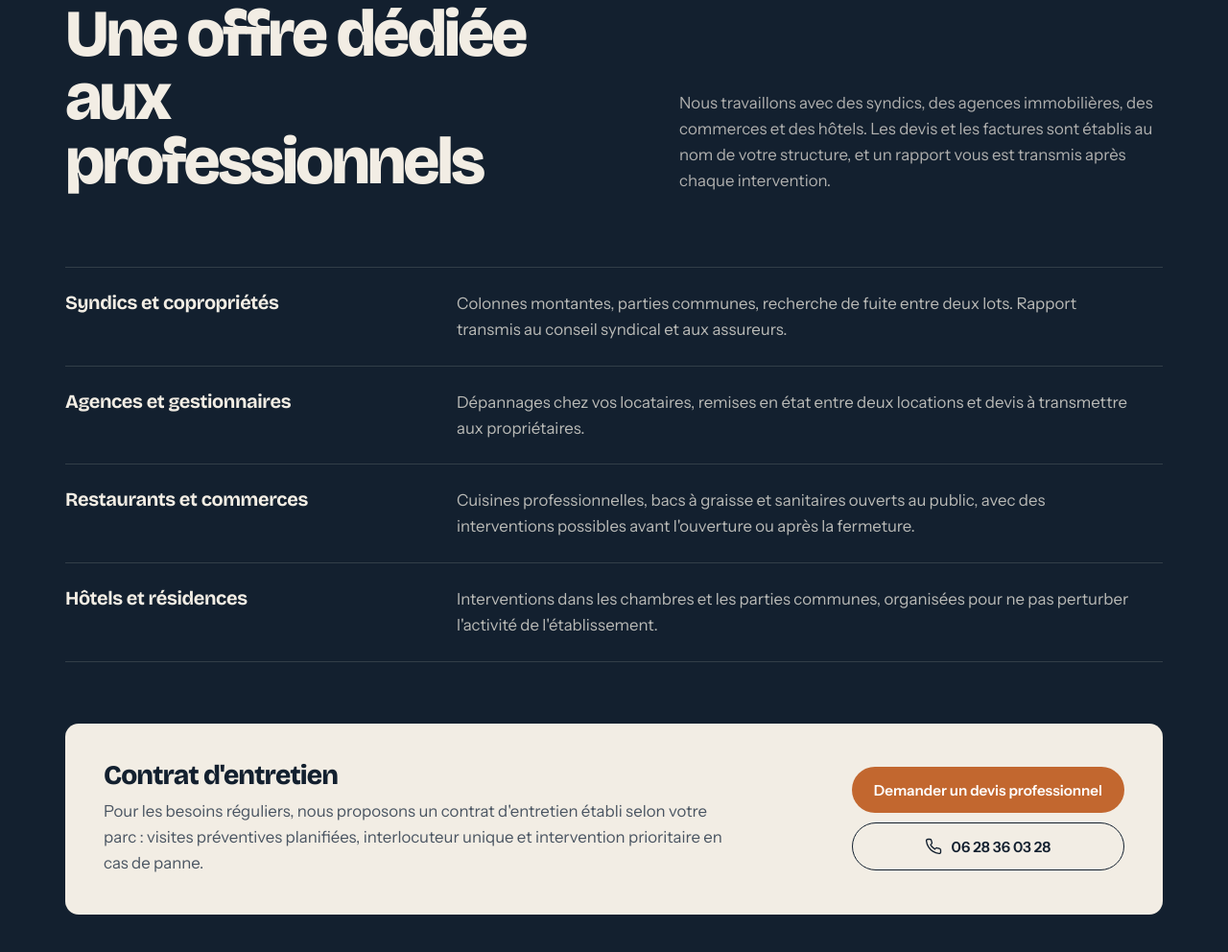
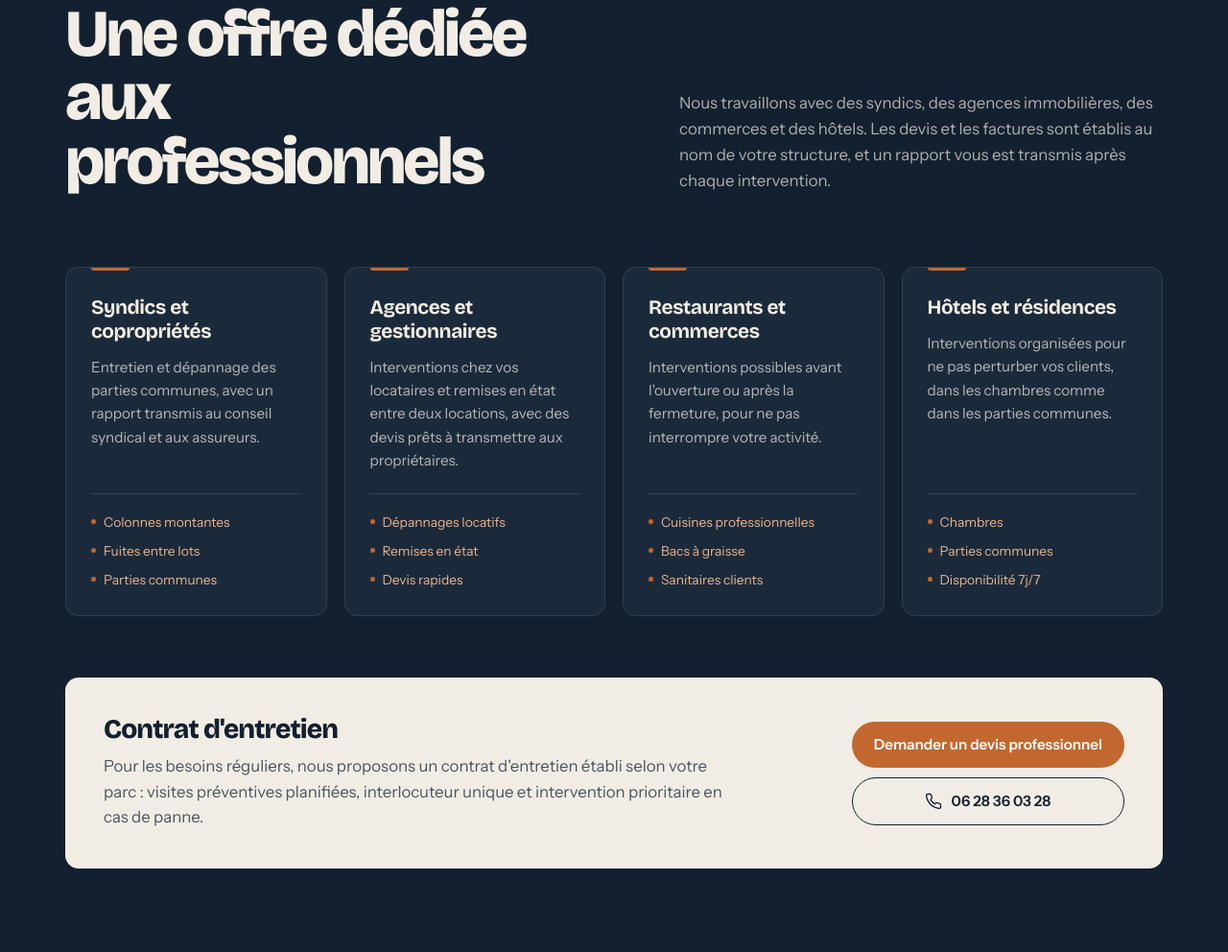
Before and after one commit to melissaamrar7-hue/elmasplomberie, a plain HTML site: page index.html in a window 1280 px wide. Shown: the part 4787-5779 px from the top of the page at 96% size. Drawn offline with nearby package versions, Linux system fonts and the light colour scheme.

Commit message:
Professionnels : présentation en 4 cartes
Co-Authored-By: Claude Opus 5.5 <noreply@anthropic.com>
Claude-Session: https://claude.ai/code/session_01HnVhRBmh5YSgRXdn9kKRTK

```diff
--- a/index.html
+++ b/index.html
@@ -232,15 +232,22 @@ p{margin:0}
 /* Professionnels */
 .pros{background:var(--encre);color:var(--papier)}
 .pros .tete p{color:rgba(242,237,228,.7)}
-.pros-tableau{margin:0;border-bottom:1px solid rgba(242,237,228,.14)}
-.pros-tableau > div{display:grid;grid-template-columns:minmax(220px,1fr) 2fr;gap:8px 40px;padding:24px 0;border-top:1px solid rgba(242,237,228,.14)}
-.pros-tableau dt{font:700 1.25rem/1.25 var(--display);letter-spacing:-.02em}
-.pros-tableau dd{margin:0;color:rgba(242,237,228,.75);max-width:42em}
+.pros-cartes{display:grid;grid-template-columns:repeat(4,1fr);gap:18px}
+.pros-carte{position:relative;display:flex;flex-direction:column;background:#1B2A3B;border:1px solid rgba(242,237,228,.1);border-radius:14px;padding:30px 26px 26px;transition:border-color .3s,transform .3s}
+.pros-carte::before{content:"";position:absolute;left:26px;top:0;width:40px;height:3px;background:var(--cuivre);border-radius:0 0 3px 3px}
+.pros-carte:hover{border-color:rgba(232,180,140,.45);transform:translateY(-4px)}
+.pros-carte h3{font-size:1.3rem;letter-spacing:-.02em;line-height:1.2;margin-bottom:12px}
+.pros-carte p{color:rgba(242,237,228,.72);font-size:.95rem;flex:1}
+.pros-carte ul{list-style:none;margin:22px 0 0;padding:18px 0 0;border-top:1px solid rgba(242,237,228,.12);display:grid;gap:8px}
+.pros-carte li{font-size:.86rem;color:var(--cuivre-clair);display:flex;gap:8px}
+.pros-carte li::before{content:"";width:5px;height:5px;border-radius:50%;background:var(--cuivre);margin-top:.55em;flex:none}
+@media (max-width:1080px){.pros-cartes{grid-template-columns:repeat(2,1fr)}}
+@media (max-width:560px){.pros-cartes{grid-template-columns:1fr}}
 .pros-contrat{margin-top:clamp(40px,5vw,64px);display:grid;grid-template-columns:1.3fr auto;gap:28px 48px;align-items:center;background:var(--papier);color:var(--encre);border-radius:14px;padding:clamp(26px,3.5vw,40px)}
 .pros-contrat h3{font-size:clamp(1.4rem,2.2vw,1.8rem);font-weight:800;letter-spacing:-.03em;margin-bottom:10px}
 .pros-contrat p{color:var(--encre-2);max-width:40em}
 .pros-actions{display:flex;flex-direction:column;gap:10px}
-@media (max-width:860px){.pros-tableau > div{grid-template-columns:1fr}.pros-contrat{grid-template-columns:1fr}.pros-actions{flex-direction:row;flex-wrap:wrap}}
+@media (max-width:860px){.pros-contrat{grid-template-columns:1fr}.pros-actions{flex-direction:row;flex-wrap:wrap}}
 
 /* Rénovations avant / après */
 .renov{background:var(--encre);color:var(--papier)}
@@ -680,12 +687,28 @@ body.mode-edition [contenteditable="true"]:focus{outline:2px solid var(--cuivre)
       <p>Nous travaillons avec des syndics, des agences immobilières, des commerces et des hôtels. Les devis et les factures sont établis au nom de votre structure, et un rapport vous est transmis après chaque intervention.</p>
     </div>
     <div class="pros-corps">
-      <dl class="pros-tableau reveal">
-        <div><dt>Syndics et copropriétés</dt><dd>Colonnes montantes, parties communes, recherche de fuite entre deux lots. Rapport transmis au conseil syndical et aux assureurs.</dd></div>
-        <div><dt>Agences et gestionnaires</dt><dd>Dépannages chez vos locataires, remises en état entre deux locations et devis à transmettre aux propriétaires.</dd></div>
-        <div><dt>Restaurants et commerces</dt><dd>Cuisines professionnelles, bacs à graisse et sanitaires ouverts au public, avec des interventions possibles avant l'ouverture ou après la fermeture.</dd></div>
-        <div><dt>Hôtels et résidences</dt><dd>Interventions dans les chambres et les parties communes, organisées pour ne pas perturber l'activité de l'établissement.</dd></div>
-      </dl>
+      <div class="pros-cartes">
+        <article class="pros-carte reveal">
+          <h3>Syndics et copropriétés</h3>
+          <p>Entretien et dépannage des parties communes, avec un rapport transmis au conseil syndical et aux assureurs.</p>
+          <ul><li>Colonnes montantes</li><li>Fuites entre lots</li><li>Parties communes</li></ul>
+        </article>
+        <article class="pros-carte reveal">
+          <h3>Agences et gestionnaires</h3>
+          <p>Interventions chez vos locataires et remises en état entre deux locations, avec des devis prêts à transmettre aux propriétaires.</p>
+          <ul><li>Dépannages locatifs</li><li>Remises en état</li><li>Devis rapides</li></ul>
+        </article>
+        <article class="pros-carte reveal">
+          <h3>Restaurants et commerces</h3>
+          <p>Interventions possibles avant l'ouverture ou après la fermeture, pour ne pas interrompre votre activité.</p>
+          <ul><li>Cuisines professionnelles</li><li>Bacs à graisse</li><li>Sanitaires clients</li></ul>
+        </article>
+        <article class="pros-carte reveal">
+          <h3>Hôtels et résidences</h3>
+          <p>Interventions organisées pour ne pas perturber vos clients, dans les chambres comme dans les parties communes.</p>
+          <ul><li>Chambres</li><li>Parties communes</li><li>Disponibilité 7j/7</li></ul>
+        </article>
+      </div>
       <div class="pros-contrat reveal">
         <div>
           <h3 id="t-contrat">Contrat d'entretien</h3>
```
